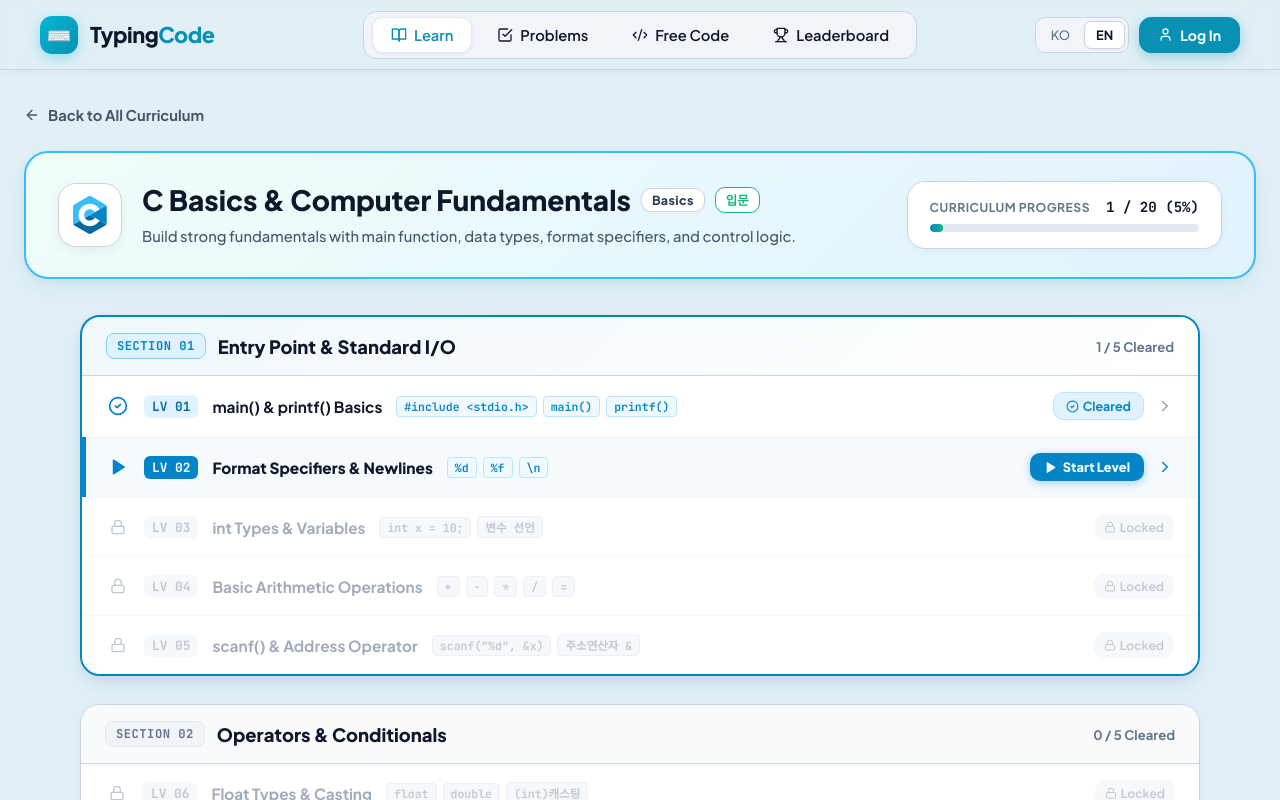
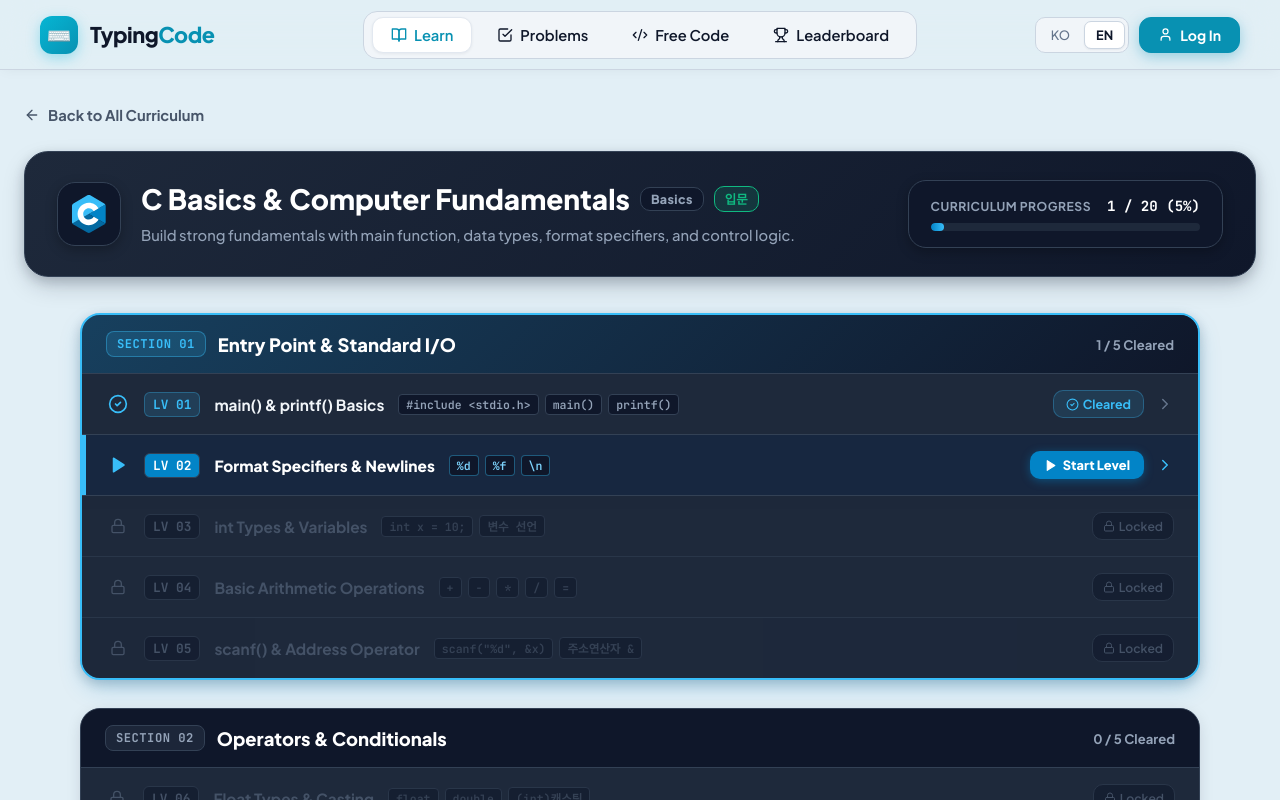
Before and after one commit to iurazilland/TypingCodeV2, a Next.js app: page /practice/c in a window 1280 px wide. Shown: the top 800 px of the page. Built offline with nearby package versions, Linux system fonts and the light colour scheme.

Commit message:
style(practice): apply dark intermediate theme to hero and section cards

```diff
--- a/src/app/practice/[language]/page.tsx
+++ b/src/app/practice/[language]/page.tsx
@@ -192,14 +192,14 @@ export default function StageSelectPage({ params }: StageSelectPageProps) {
         </Link>
       </div>
 
-      {/* Course Overview Bento Pod with Learning Progress */}
+{/* Course Overview Bento Pod with Learning Progress (Dark Intermediate Theme) */}
       <div
         style={{
           padding: '28px 32px',
           borderRadius: '24px',
-          background: 'linear-gradient(135deg, #f0fdfa 0%, #e0f2fe 100%)',
-          border: '2px solid #38bdf8',
-          boxShadow: '0 8px 24px -4px rgba(8, 145, 178, 0.12), 0 2px 8px rgba(15, 23, 42, 0.04)',
+          background: 'linear-gradient(135deg, #1e293b 0%, #0f172a 100%)',
+          border: '1.5px solid #334155',
+          boxShadow: '0 10px 25px -4px rgba(15, 23, 42, 0.25), 0 4px 12px rgba(15, 23, 42, 0.15)',
           marginBottom: '36px',
           display: 'flex',
           justifyContent: 'space-between',
@@ -215,12 +215,12 @@ export default function StageSelectPage({ params }: StageSelectPageProps) {
               width: '64px',
               height: '64px',
               borderRadius: '18px',
-              background: '#ffffff',
-              border: '1.5px solid #cbd5e1',
+              background: '#0f172a',
+              border: '1.5px solid #334155',
               display: 'flex',
               alignItems: 'center',
               justifyContent: 'center',
-              boxShadow: '0 4px 12px rgba(15, 23, 42, 0.06)',
+              boxShadow: '0 4px 12px rgba(0, 0, 0, 0.25)',
               flexShrink: 0,
             }}
           >
@@ -229,20 +229,19 @@ export default function StageSelectPage({ params }: StageSelectPageProps) {
 
           <div style={{ flex: 1, minWidth: 0 }}>
             <div style={{ display: 'flex', alignItems: 'center', gap: '10px', marginBottom: '8px', flexWrap: 'wrap' }}>
-              <h1 style={{ fontSize: 'clamp(1.3rem, 2.2vw, 1.75rem)', fontWeight: 800, color: '#0f172a', margin: 0 }}>
+              <h1 style={{ fontSize: 'clamp(1.3rem, 2.2vw, 1.75rem)', fontWeight: 800, color: '#ffffff', margin: 0 }}>
                 {isEn ? matchedModule.title_en : matchedModule.title_ko}
               </h1>
               <span
                 style={{
                   padding: '3px 10px',
                   borderRadius: '10px',
-                  background: '#ffffff',
-                  color: '#334155',
-                  border: '1.5px solid #cbd5e1',
+                  background: '#0f172a',
+                  color: '#94a3b8',
+                  border: '1px solid #334155',
                   fontSize: '0.78rem',
                   fontWeight: 800,
                   letterSpacing: '0.03em',
-                  boxShadow: '0 1px 3px rgba(15, 23, 42, 0.04)',
                 }}
               >
                 {getCategoryName(matchedModule.category, isEn)}
@@ -251,19 +250,18 @@ export default function StageSelectPage({ params }: StageSelectPageProps) {
                 style={{
                   padding: '3px 10px',
                   borderRadius: '10px',
-                  background: '#ffffff',
-                  color: matchedModule.difficultyColor || '#10b981',
-                  border: `1.5px solid ${matchedModule.difficultyColor || '#10b981'}`,
+                  background: 'rgba(16, 185, 129, 0.15)',
+                  color: matchedModule.difficultyColor || '#34d399',
+                  border: `1px solid ${matchedModule.difficultyColor || '#34d399'}`,
                   fontSize: '0.78rem',
                   fontWeight: 800,
-                  boxShadow: '0 1px 3px rgba(15, 23, 42, 0.04)',
                 }}
               >
                 {matchedModule.difficulty}
               </span>
             </div>
             <p style={{
-              color: '#475569',
+              color: '#94a3b8',
               fontSize: '0.92rem',
               lineHeight: 1.55,
               margin: 0,
@@ -278,29 +276,29 @@ export default function StageSelectPage({ params }: StageSelectPageProps) {
         {/* Right: Progress Meter */}
         <div
           style={{
-            background: '#ffffff',
+            background: '#0f172a',
             padding: '16px 22px',
             borderRadius: '18px',
-            border: '1.5px solid #cbd5e1',
-            boxShadow: '0 2px 8px rgba(15, 23, 42, 0.04)',
+            border: '1.5px solid #334155',
+            boxShadow: '0 4px 12px rgba(0, 0, 0, 0.25)',
             flexShrink: 0,
             minWidth: '220px',
           }}
         >
           <div style={{ display: 'flex', alignItems: 'center', justifyContent: 'space-between', gap: '16px', marginBottom: '8px' }}>
-            <span style={{ fontSize: '0.76rem', color: '#64748b', fontWeight: 700, letterSpacing: '0.04em' }}>
+            <span style={{ fontSize: '0.76rem', color: '#94a3b8', fontWeight: 700, letterSpacing: '0.04em' }}>
               {isEn ? 'CURRICULUM PROGRESS' : '학습 달성률'}
             </span>
-            <span style={{ fontSize: '0.88rem', color: '#0f172a', fontWeight: 800, fontFamily: 'var(--font-mono)' }}>
+            <span style={{ fontSize: '0.88rem', color: '#ffffff', fontWeight: 800, fontFamily: 'var(--font-mono)' }}>
               {clearedCount} / {totalLevelsCount} ({progressPercent}%)
             </span>
           </div>
-          <div style={{ width: '100%', height: '8px', background: '#e2e8f0', borderRadius: '4px', overflow: 'hidden' }}>
+          <div style={{ width: '100%', height: '8px', background: '#1e293b', borderRadius: '4px', overflow: 'hidden' }}>
             <div
               style={{
                 width: `${progressPercent}%`,
                 height: '100%',
-                background: progressPercent === 100 ? '#10b981' : 'linear-gradient(90deg, #0284c7, #10b981)',
+                background: progressPercent === 100 ? '#10b981' : 'linear-gradient(90deg, #0284c7, #38bdf8)',
                 borderRadius: '4px',
                 transition: 'width 0.3s ease',
               }}
@@ -308,7 +306,8 @@ export default function StageSelectPage({ params }: StageSelectPageProps) {
           </div>
         </div>
       </div>
-{/* Curriculum Sections List (Option 3 - Final Dedicated Layout) */}
+
+      {/* Curriculum Sections List (Option 3 - Dark Intermediate Theme) */}
       <div style={{ display: 'flex', flexDirection: 'column', gap: '28px', maxWidth: '1120px', margin: '0 auto' }}>
         {sections.map((section) => {
           const sectionClearedCount = section.levels.filter((l) => userProgress.clearedLevels.has(l.levelNumber)).length;
@@ -320,12 +319,12 @@ export default function StageSelectPage({ params }: StageSelectPageProps) {
             <div
               key={section.id}
               style={{
-                background: '#ffffff',
+                background: '#1e293b',
                 borderRadius: '20px',
-                border: hasActiveLevel ? '2px solid #0284c7' : '1.5px solid #cbd5e1',
+                border: hasActiveLevel ? '2px solid #38bdf8' : '1.5px solid #334155',
                 boxShadow: hasActiveLevel
-                  ? '0 10px 25px -4px rgba(2, 132, 199, 0.12), 0 4px 12px rgba(15, 23, 42, 0.05)'
-                  : '0 4px 16px -2px rgba(15, 23, 42, 0.05)',
+                  ? '0 10px 25px -4px rgba(2, 132, 199, 0.25), 0 4px 12px rgba(15, 23, 42, 0.2)'
+                  : '0 4px 16px -2px rgba(15, 23, 42, 0.15)',
                 overflow: 'hidden',
                 transition: 'all 0.2s ease',
               }}
@@ -335,9 +334,9 @@ export default function StageSelectPage({ params }: StageSelectPageProps) {
                 style={{
                   padding: '16px 24px',
                   background: hasActiveLevel
-                    ? 'linear-gradient(135deg, rgba(2, 132, 199, 0.06) 0%, rgba(255, 255, 255, 0.95) 100%)'
-                    : '#f8fafc',
-                  borderBottom: '1.5px solid #cbd5e1',
+                    ? 'linear-gradient(135deg, rgba(2, 132, 199, 0.25) 0%, #0f172a 100%)'
+                    : '#0f172a',
+                  borderBottom: '1.5px solid #334155',
                   display: 'flex',
                   alignItems: 'center',
                   justifyContent: 'space-between',
@@ -350,9 +349,17 @@ export default function StageSelectPage({ params }: StageSelectPageProps) {
                     style={{
                       padding: '4px 10px',
                       borderRadius: '8px',
-                      background: isSectionComplete ? '#dcfce7' : hasActiveLevel ? '#e0f2fe' : '#f1f5f9',
-                      color: isSectionComplete ? '#15803d' : hasActiveLevel ? '#0284c7' : '#64748b',
-                      border: `1.5px solid ${isSectionComplete ? '#86efac' : hasActiveLevel ? '#7dd3fc' : '#e2e8f0'}`,
+                      background: isSectionComplete
+                        ? 'rgba(16, 185, 129, 0.15)'
+                        : hasActiveLevel
+                          ? 'rgba(56, 189, 248, 0.15)'
+                          : 'rgba(148, 163, 184, 0.1)',
+                      color: isSectionComplete
+                        ? '#34d399'
+                        : hasActiveLevel
+                          ? '#38bdf8'
+                          : '#94a3b8',
+                      border: `1px solid ${isSectionComplete ? 'rgba(16, 185, 129, 0.4)' : hasActiveLevel ? 'rgba(56, 189, 248, 0.4)' : '#334155'}`,
                       fontFamily: 'var(--font-mono)',
                       fontSize: '0.76rem',
                       fontWeight: 800,
@@ -361,13 +368,13 @@ export default function StageSelectPage({ params }: StageSelectPageProps) {
                   >
                     SECTION {section.sectionNumber < 10 ? `0${section.sectionNumber}` : section.sectionNumber}
                   </span>
-                  <h2 style={{ fontSize: '1.15rem', fontWeight: 800, color: '#0f172a', margin: 0 }}>
+                  <h2 style={{ fontSize: '1.15rem', fontWeight: 800, color: '#ffffff', margin: 0 }}>
                     {isEn ? section.title_en : section.title_ko}
                   </h2>
                 </div>
 
                 <div style={{ display: 'flex', alignItems: 'center', gap: '10px' }}>
-                  <span style={{ fontSize: '0.82rem', fontWeight: 700, color: isSectionComplete ? '#15803d' : '#64748b' }}>
+                  <span style={{ fontSize: '0.82rem', fontWeight: 700, color: isSectionComplete ? '#34d399' : '#94a3b8' }}>
                     {sectionClearedCount} / {totalSectionLevels} {isEn ? 'Cleared' : '완료'}
                   </span>
                   {isSectionComplete && (
@@ -375,13 +382,14 @@ export default function StageSelectPage({ params }: StageSelectPageProps) {
                       style={{
                         padding: '3px 8px',
                         borderRadius: '6px',
-                        background: '#dcfce7',
-                        color: '#15803d',
+                        background: 'rgba(16, 185, 129, 0.15)',
+                        color: '#34d399',
                         fontSize: '0.74rem',
                         fontWeight: 700,
                         display: 'inline-flex',
                         alignItems: 'center',
                         gap: '4px',
+                        border: '1px solid rgba(16, 185, 129, 0.3)',
                       }}
                     >
                       <CheckCircle2 size={13} />
@@ -409,11 +417,11 @@ export default function StageSelectPage({ params }: StageSelectPageProps) {
                         display: 'flex',
                         alignItems: 'center',
                         justifyContent: 'space-between',
-                        borderBottom: isLast ? 'none' : '1px solid #f1f5f9',
+                        borderBottom: isLast ? 'none' : '1px solid #334155',
                         background: isCurrent
-                          ? (isHovered ? '#eff6ff' : 'rgba(2, 132, 199, 0.04)')
-                          : (isHovered && !isLocked ? '#f8fafc' : '#ffffff'),
-                        opacity: isLocked ? 0.6 : 1,
+                          ? (isHovered ? '#1c314e' : '#172740')
+                          : (isHovered && !isLocked ? '#273549' : '#1e293b'),
+                        opacity: isLocked ? 0.55 : 1,
                         transition: 'all 0.15s ease',
                         cursor: isLocked ? 'not-allowed' : 'pointer',
                         position: 'relative',
@@ -430,7 +438,7 @@ export default function StageSelectPage({ params }: StageSelectPageProps) {
                             top: 0,
                             bottom: 0,
                             width: '4px',
-                            background: '#0284c7',
+                            background: '#38bdf8',
                           }}
                         />
                       )}
@@ -439,11 +447,11 @@ export default function StageSelectPage({ params }: StageSelectPageProps) {
                         {/* Status Icon */}
                         <div style={{ display: 'flex', alignItems: 'center', justifyContent: 'center', width: '24px', flexShrink: 0 }}>
                           {isCleared ? (
-                            <CheckCircle2 size={20} color="#0284c7" />
+                            <CheckCircle2 size={20} color="#38bdf8" />
                           ) : isCurrent ? (
-                            <Play size={18} color="#0284c7" fill="#0284c7" />
+                            <Play size={18} color="#38bdf8" fill="#38bdf8" />
                           ) : (
-                            <Lock size={16} color="#94a3b8" />
+                            <Lock size={16} color="#64748b" />
                           )}
                         </div>
 
@@ -455,8 +463,17 @@ export default function StageSelectPage({ params }: StageSelectPageProps) {
                             fontWeight: 800,
                             padding: '3px 8px',
                             borderRadius: '6px',
-                            background: isCurrent ? '#0284c7' : isCleared ? '#e0f2fe' : '#f1f5f9',
-                            color: isCurrent ? '#ffffff' : isCleared ? '#0369a1' : '#94a3b8',
+                            background: isCurrent
+                              ? '#0284c7'
+                              : isCleared
+                                ? 'rgba(56, 189, 248, 0.15)'
+                                : '#0f172a',
+                            color: isCurrent
+                              ? '#ffffff'
+                              : isCleared
+                                ? '#38bdf8'
+                                : '#64748b',
+                            border: isCleared ? '1px solid rgba(56, 189, 248, 0.3)' : '1px solid #334155',
                             flexShrink: 0,
                           }}
                         >
@@ -468,7 +485,7 @@ export default function StageSelectPage({ params }: StageSelectPageProps) {
                           style={{
                             fontSize: '0.96rem',
                             fontWeight: isCurrent ? 800 : 700,
-                            color: isLocked ? '#64748b' : '#0f172a',
+                            color: isLocked ? '#64748b' : isCurrent ? '#ffffff' : '#f1f5f9',
                             whiteSpace: 'nowrap',
                             overflow: 'hidden',
                             textOverflow: 'ellipsis',
@@ -487,9 +504,11 @@ export default function StageSelectPage({ params }: StageSelectPageProps) {
                                   fontFamily: 'var(--font-mono)',
                                   fontSize: '0.72rem',
                                   fontWeight: 600,
-                                  color: isLocked ? '#94a3b8' : '#0284c7',
-                                  background: isLocked ? '#f1f5f9' : '#f0f9ff',
-                                  border: isLocked ? '1px solid #e2e8f0' : '1px solid #bae6fd',
+                                  color: isLocked ? '#475569' : isCurrent ? '#7dd3fc' : '#94a3b8',
+                                  background: '#0f172a',
+                                  border: isCurrent
+                                    ? '1px solid rgba(56, 189, 248, 0.4)'
+                                    : '1px solid #334155',
                                   padding: '2px 7px',
                                   borderRadius: '4px',
                                 }}
@@ -515,7 +534,7 @@ export default function StageSelectPage({ params }: StageSelectPageProps) {
                               display: 'inline-flex',
                               alignItems: 'center',
                               gap: '6px',
-                              boxShadow: '0 2px 8px rgba(2, 132, 199, 0.35)',
+                              boxShadow: '0 2px 10px rgba(2, 132, 199, 0.45)',
                             }}
                           >
                             <Play size={13} fill="#ffffff" />
@@ -526,9 +545,9 @@ export default function StageSelectPage({ params }: StageSelectPageProps) {
                             style={{
                               padding: '5px 12px',
                               borderRadius: '10px',
-                              background: '#e0f2fe',
-                              color: '#0284c7',
-                              border: '1px solid #bae6fd',
+                              background: 'rgba(56, 189, 248, 0.12)',
+                              color: '#38bdf8',
+                              border: '1px solid rgba(56, 189, 248, 0.3)',
                               fontSize: '0.78rem',
                               fontWeight: 700,
                               display: 'inline-flex',
@@ -544,8 +563,9 @@ export default function StageSelectPage({ params }: StageSelectPageProps) {
                             style={{
                               padding: '5px 10px',
                               borderRadius: '10px',
-                              background: '#f1f5f9',
-                              color: '#94a3b8',
+                              background: '#0f172a',
+                              color: '#64748b',
+                              border: '1px solid #334155',
                               fontSize: '0.76rem',
                               fontWeight: 600,
                               display: 'inline-flex',
@@ -561,7 +581,7 @@ export default function StageSelectPage({ params }: StageSelectPageProps) {
                         {!isLocked && (
                           <ChevronRight
                             size={18}
-                            color={isCurrent ? '#0284c7' : '#94a3b8'}
+                            color={isCurrent ? '#38bdf8' : '#64748b'}
                             style={{
                               transform: isHovered ? 'translateX(3px)' : 'none',
                               transition: 'transform 0.15s ease',
```
